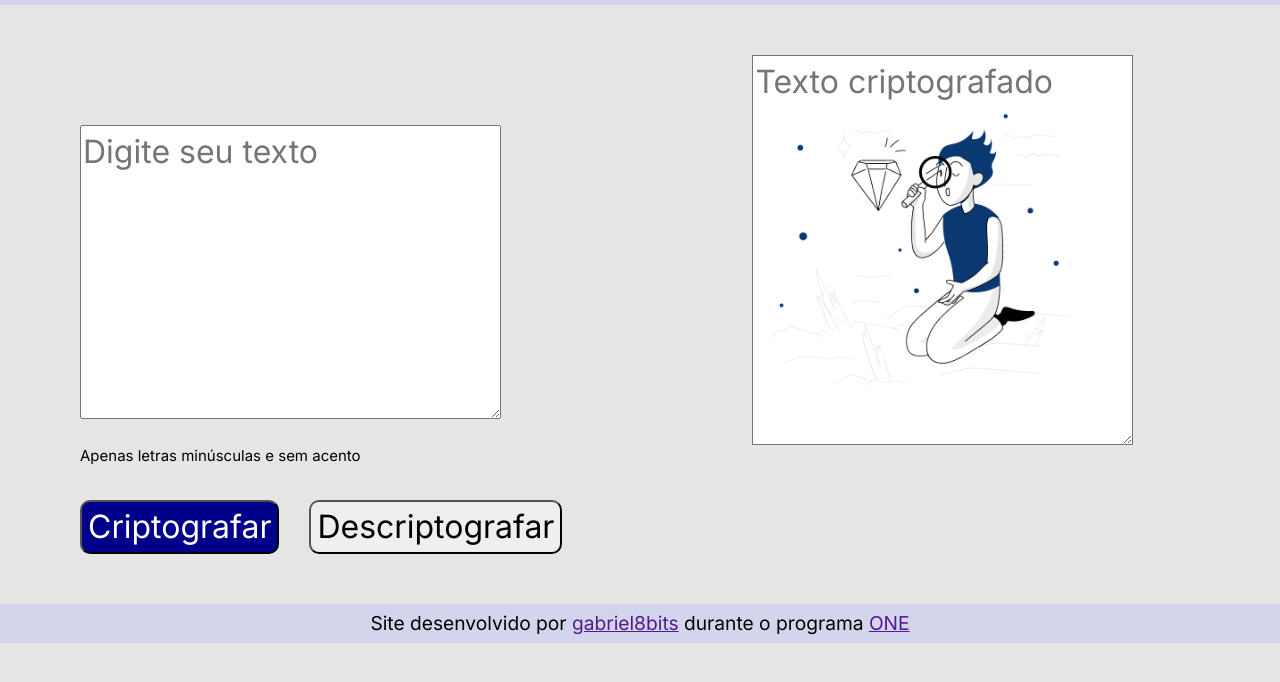
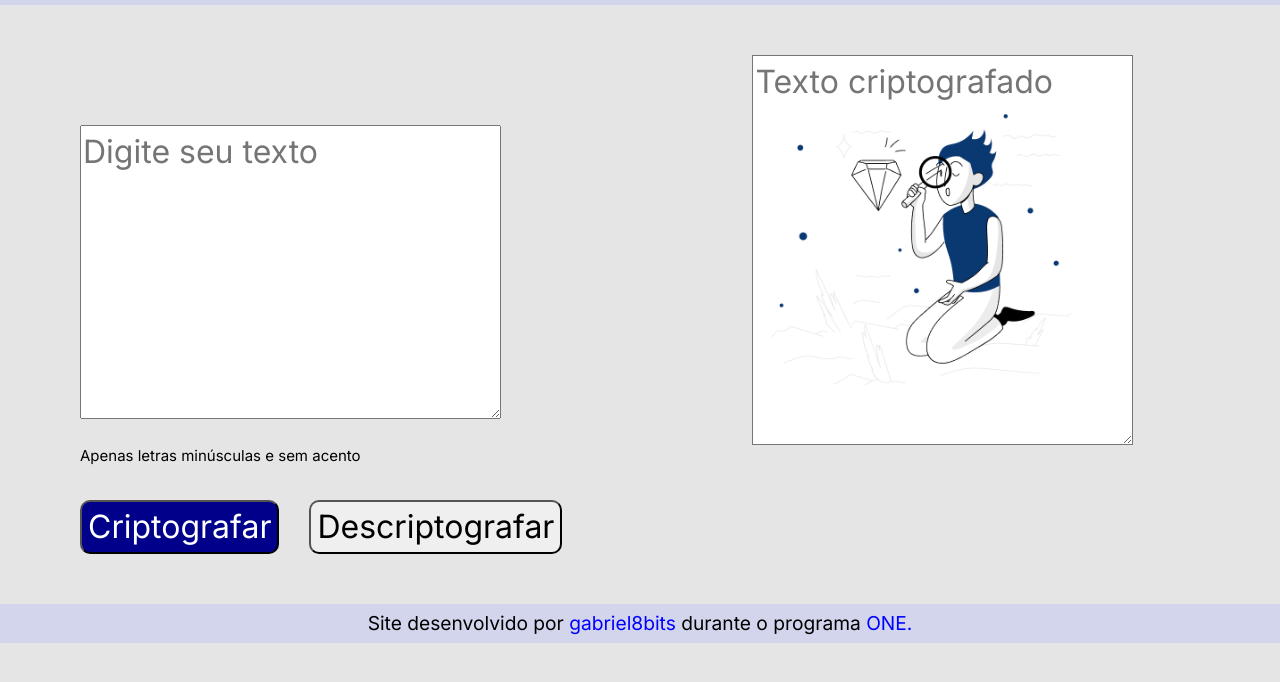
Before and after one commit to gabriel8bits/encripitador-one-oracle, a plain HTML site: page index.html in a window 1280 px wide. Shown: the part 56-738 px from the top of the page. Drawn offline with Linux system fonts and the light colour scheme.

Commit message:
footer adicionado e links estilizados

```diff
--- a/index.html
+++ b/index.html
@@ -44,7 +44,7 @@
     </main>
 
     <footer>
-        <p>Site desenvolvido por <a href="">gabriel8bits</a> durante o programa <a href="">ONE</a></p>
+        <p>Site desenvolvido por <a href="https://github.com/gabriel8bits" target="_blank">gabriel8bits</a> durante o programa <a href="https://www.alura.com.br/oracle-next-education" target="_blank">ONE.</a></p>
     </footer>
 
 
--- a/style/style.css
+++ b/style/style.css
@@ -69,5 +69,13 @@ footer {
     font-size: 1.2em;
     padding: 10px;
     background: #bcc1f573;
+}
 
+footer a {
+    text-decoration: none;
+    color: #0000ff;
 }
+
+footer a:hover {
+    text-decoration: underline;
+}
```
